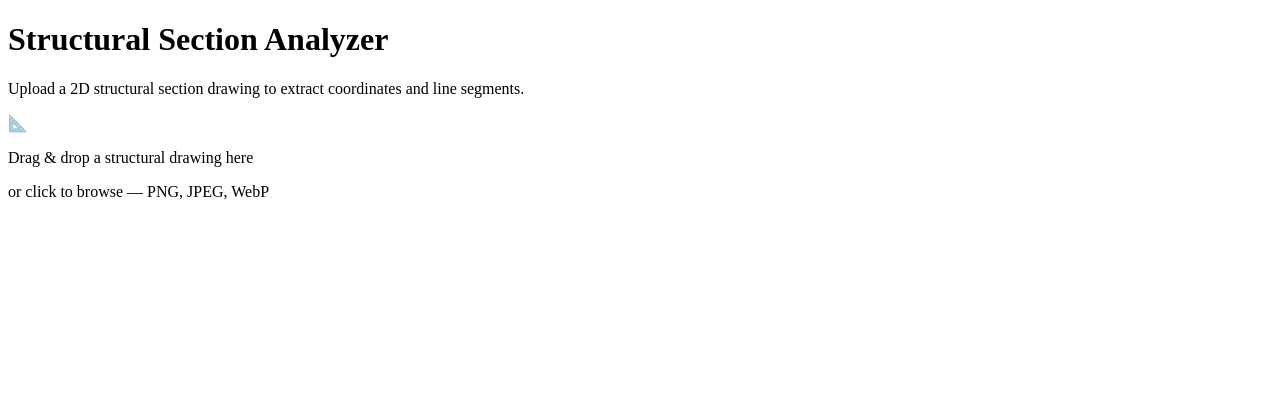
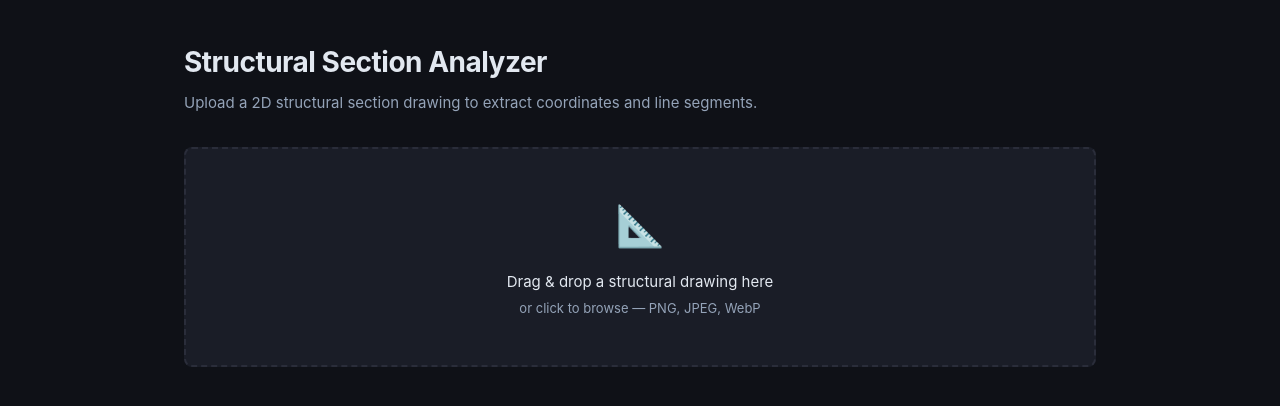
Before and after one commit to maulikrathor/structural-llm, a Next.js app in the folder frontend/: page / in a window 1280 px wide. Shown: the top 406 px of the page. Built offline with nearby package versions, Linux system fonts and the light colour scheme.

Commit message:
add _app.tsx to load global CSS

```diff
--- /dev/null
+++ b/frontend/pages/_app.tsx
@@ -0,0 +1,7 @@
+// frontend/pages/_app.tsx
+import "../styles/globals.css";
+import type { AppProps } from "next/app";
+
+export default function App({ Component, pageProps }: AppProps) {
+  return <Component {...pageProps} />;
+}
```
